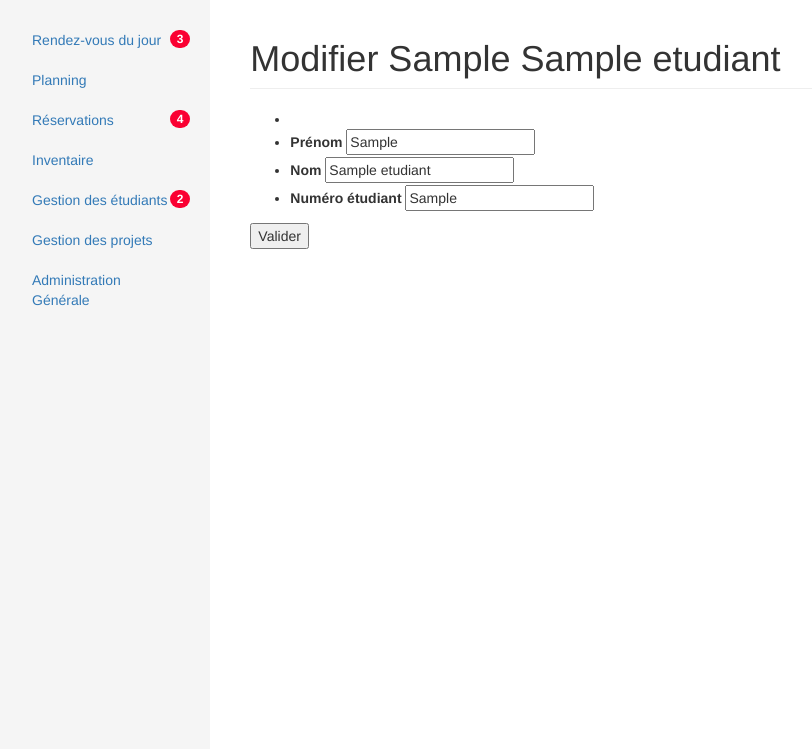
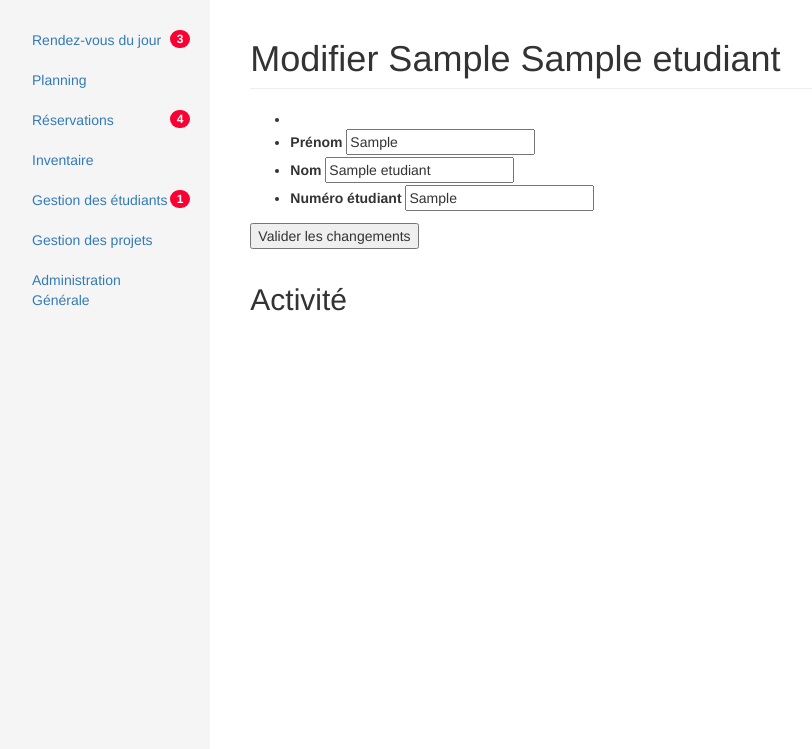
Before and after one commit to AngelZatch/Materimac, a PHP site: page /edit_etudiant.php?nom=1 in a window 1280 px wide. Shown: the part 51-800 px from the top of the page, without its empty margins (3-815 px from the left). Run offline with PHP 8.4, Linux system fonts and the light colour scheme; tables that the repository leaves empty or names only in its code hold one stand-in row (values such as "Sample post").

Commit message:
Requête PHP des étudiants non vérifiés
Dans le menu latéral, le badge de Gestion des Etudiants indique
désormais le nombre d'étudiants en attente de validation.

```diff
--- a/edit_etudiant.php
+++ b/edit_etudiant.php
@@ -40,9 +40,11 @@ $row = mysqli_fetch_assoc(fetchEtudiant($data));
                                 <input type="text" name="numero_etudiant" value="<?php echo $row['numero_etudiant'];?>">
                             </li>
                         </ul>
-            <input type="submit" value="Valider" name="submitChange">
+                        <input type="submit" value="Valider les changements" name="submitChange">
+                        <!--<input type="submit" value="Annuler les changements" name="cancelChange">-->
                     </form>
                 </fieldset>
+                <h2>Activité</h2>
             </div>
         </div>
     </div>
--- a/liste_etudiants.php
+++ b/liste_etudiants.php
@@ -18,7 +18,7 @@ include 'functions/etudiants.php';
            <div class="col-sm-9 col-sm-offset-3 col-md-10 col-md-offset-2 main">
                <h1 class="page-header">Promotion IMAC 2016</h1>
                <div class="table-responsive">
-                   <table class="table table-stripped">
+                   <table class="table table-striped">
                        <thead>
                            <tr>
                                <th>Prénom</th>
--- a/side-menu.php
+++ b/side-menu.php
@@ -1,3 +1,18 @@
+<?php
+require_once 'settings/connection.php';
+
+function getNotValidNumber(){
+    global $conn;
+    $sql = "SELECT COUNT(*) FROM etudiant WHERE valide=0";
+    $result = mysqli_query($conn, $sql);
+    return $result;
+}
+
+$dataGNVN = mysqli_fetch_assoc(getNotValidNumber());
+$etudiantsNonVerifies = $dataGNVN['COUNT(*)'];
+?>
+
+
 <div class="col-sm-3 col-md-2 sidebar">
  <ul class="nav nav-sidebar">
      <li>
@@ -16,7 +31,7 @@
      <li><a href>Inventaire</a></li>
  </ul>
  <ul class="nav nav-sidebar">
-                 <li><a href="liste_etudiants.php">Gestion des étudiants <span class="badge">2</span></a></li>
+     <li><a href="liste_etudiants.php">Gestion des étudiants <span class="badge"><?php echo $etudiantsNonVerifies;?></span></a></li>
  </ul>
  <ul class="nav nav-sidebar">
      <li><a href>Gestion des projets</a></li>
```
Lines whose indentation alone changed are shown as unchanged.
